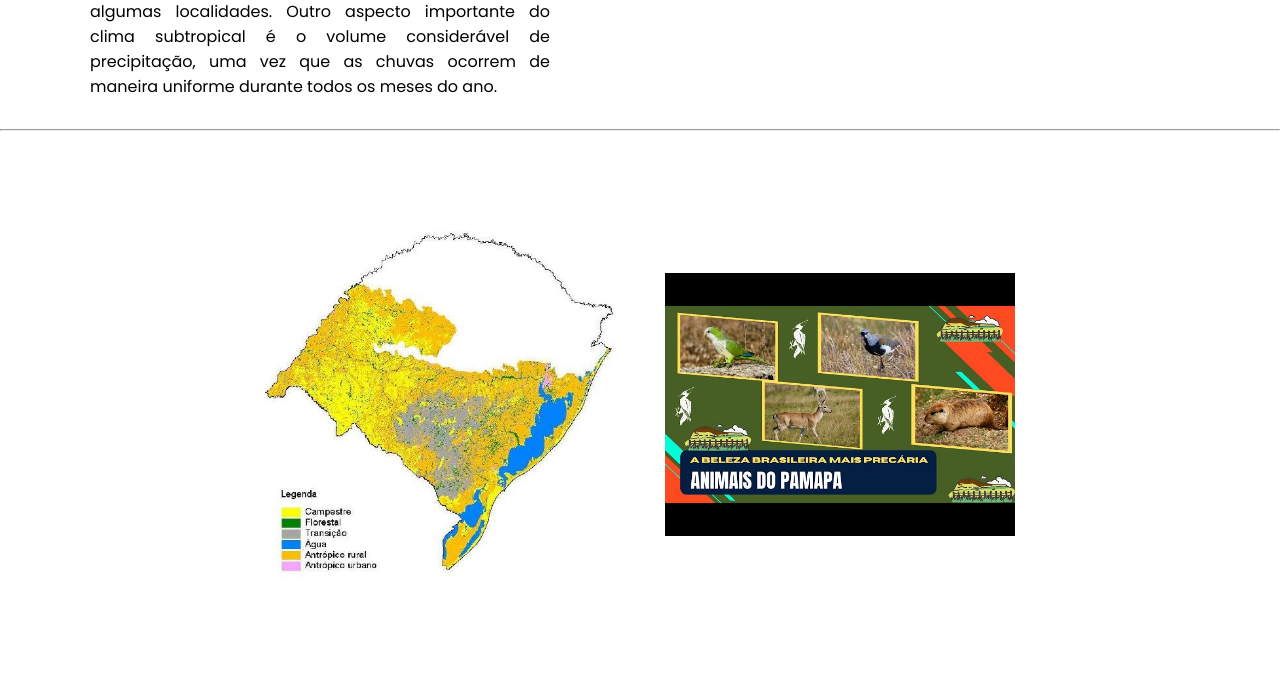
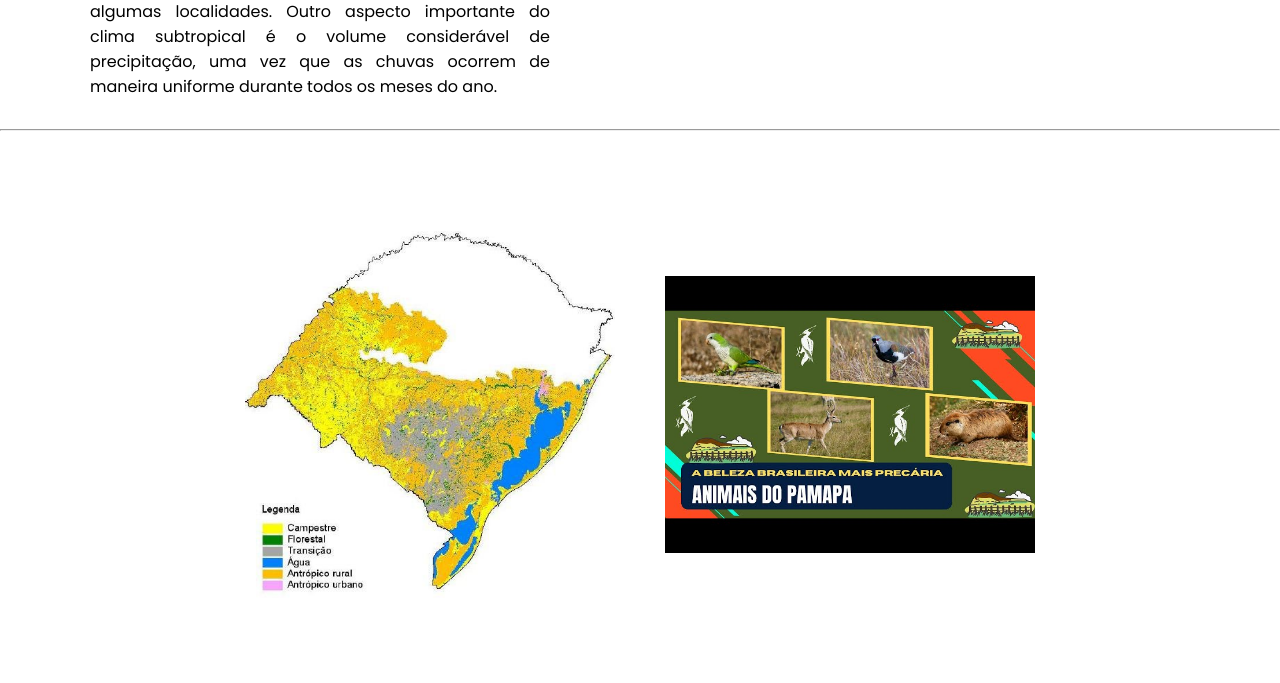
Before and after one commit to ValeriaOrst/trabalho-silvinha, a plain HTML site: page index.html in a window 1280 px wide. Shown: the part 1965-2648 px from the top of the page. Drawn offline with Linux system fonts and the light colour scheme.

Commit message:
valeriana

```diff
--- a/css/estilo.css
+++ b/css/estilo.css
@@ -144,7 +144,7 @@ p {
 }
 
 .capa{
-  max-width: 350px;
+  width: 370px;
 }
 
 section #second{
```
